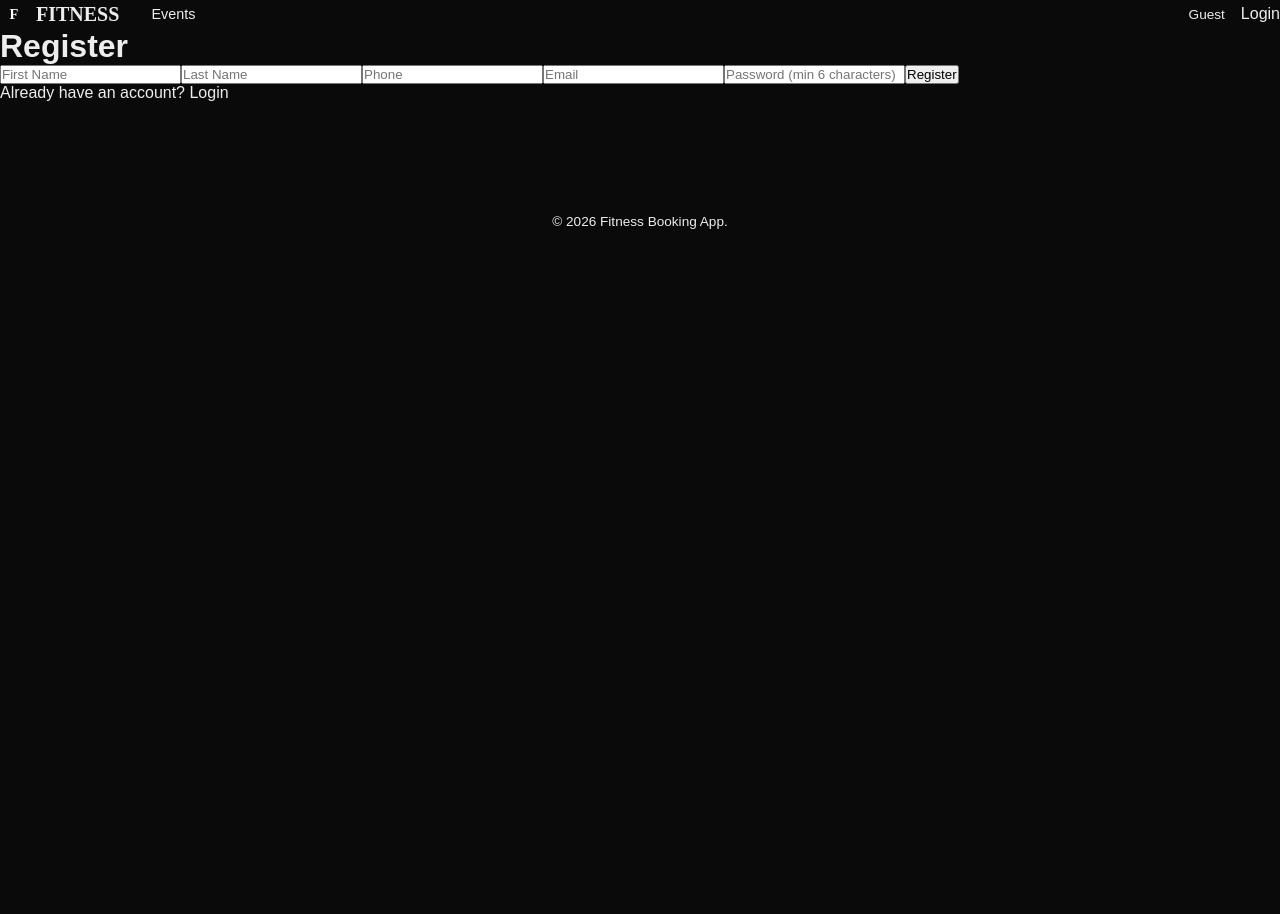
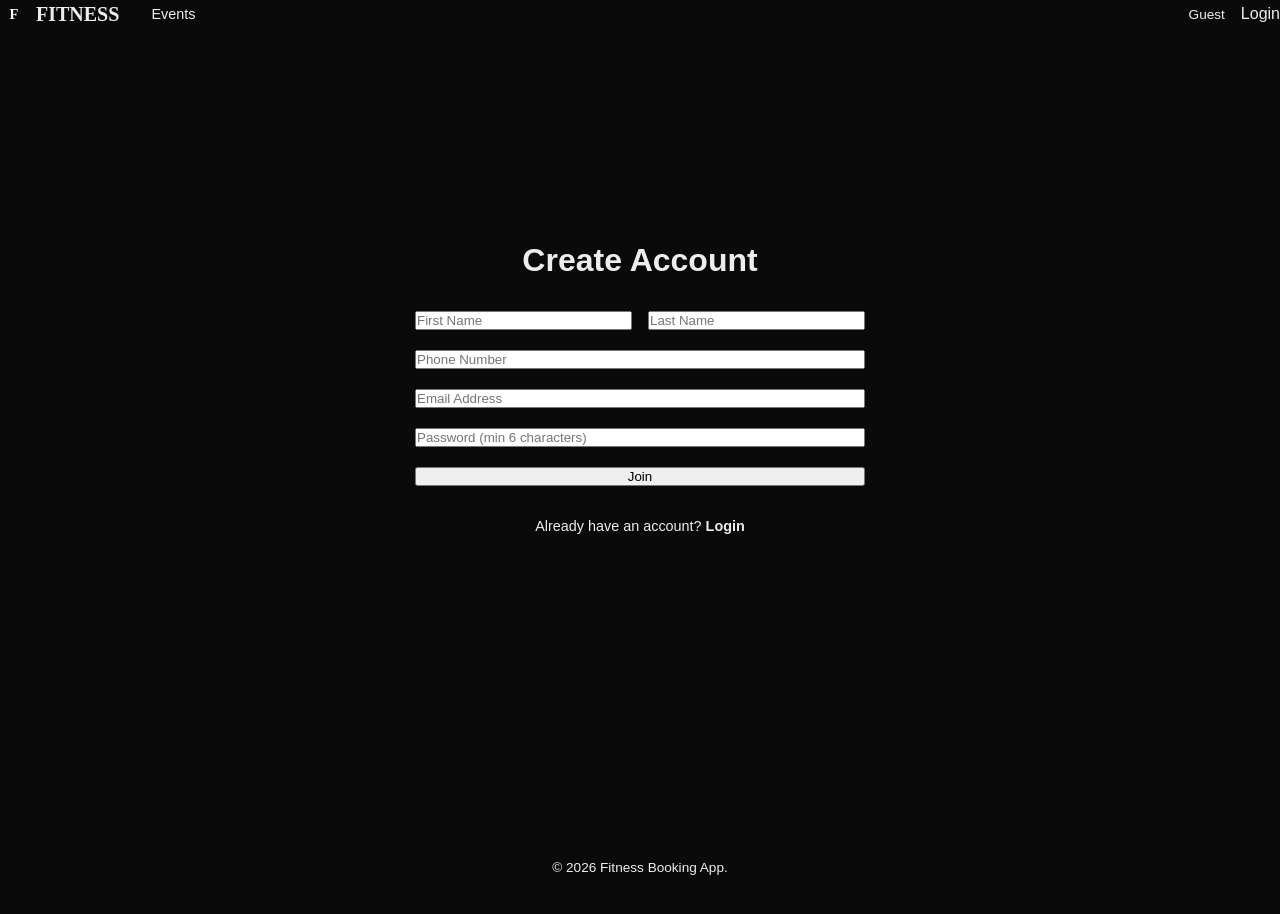
Before and after one commit to vladyslav-hordiienko3151134/SWD3_fitness_app, a Next.js app: page /register in a window 1280 px wide. Shown: the top 914 px of the page. Before the commit the page ends 800 px from the top, so only its background shows below. Built offline with nearby package versions, Linux system fonts and the light colour scheme; no server answers.

Commit message:
improved register page design with card wraper

```diff
--- a/src/app/register/page.js
+++ b/src/app/register/page.js
@@ -17,7 +17,7 @@ export default function RegisterPage() {
   const router = useRouter();
 
   const handleChange = (e) => setForm({ ...form, [e.target.name]: e.target.value });
-  //creating form
+
   const handleSubmit = async (e) => {
     e.preventDefault();
     setError('');
@@ -35,20 +35,31 @@ export default function RegisterPage() {
       setError(data.error || 'Registration failed');
     }
   };
-//JSX for form
+
   return (
-    <div>
-      <h1>Register</h1>
-      <form onSubmit={handleSubmit}>
-        <input name="first_name" placeholder="First Name" onChange={handleChange} required />
-        <input name="last_name" placeholder="Last Name" onChange={handleChange} required />
-        <input name="phone" placeholder="Phone" onChange={handleChange} required />
-        <input name="email" type="email" placeholder="Email" onChange={handleChange} required  />
-        <input name="password" type="password" placeholder="Password (min 6 characters)" onChange={handleChange} required  />
-        <button type="submit">Register</button>
-      </form>
-      {error && <p>{error}</p>}
-      <p>Already have an account? <Link href="/login">Login</Link></p>
+    <div className="wrap" style={{ display: 'grid', placeItems: 'center', minHeight: '90vh', padding: '2rem 1.5rem' }}>
+      <div className="card" style={{ width: '100%', maxWidth: '450px' }}>
+        <h1 style={{ textAlign: 'center', marginBottom: '2rem' }}>Create Account</h1>
+        <form onSubmit={handleSubmit} style={{ display: 'flex', flexDirection: 'column', gap: '1.25rem' }}>
+          <div style={{ display: 'grid', gridTemplateColumns: '1fr 1fr', gap: '1rem' }}>
+            <input name="first_name" placeholder="First Name" onChange={handleChange} required />
+            <input name="last_name" placeholder="Last Name" onChange={handleChange} required />
+          </div>
+          <input name="phone" placeholder="Phone Number" onChange={handleChange} required />
+          <input name="email" type="email" placeholder="Email Address" onChange={handleChange} required />
+          <input name="password" type="password" placeholder="Password (min 6 characters)" onChange={handleChange} required />
+
+          <button type="submit" className="btn">
+            Join
+          </button>
+        </form>
+
+        {error && <p style={{ color: '#ef4444', textAlign: 'center', marginTop: '1rem', fontSize: '0.9rem' }}>{error}</p>}
+
+        <p style={{ textAlign: 'center', marginTop: '2rem', color: 'var(--text-secondary)', fontSize: '0.9rem' }}>
+          Already have an account? <Link href="/login" style={{ color: 'var(--primary)', fontWeight: '600' }}>Login</Link>
+        </p>
+      </div>
     </div>
   );
 }
```
